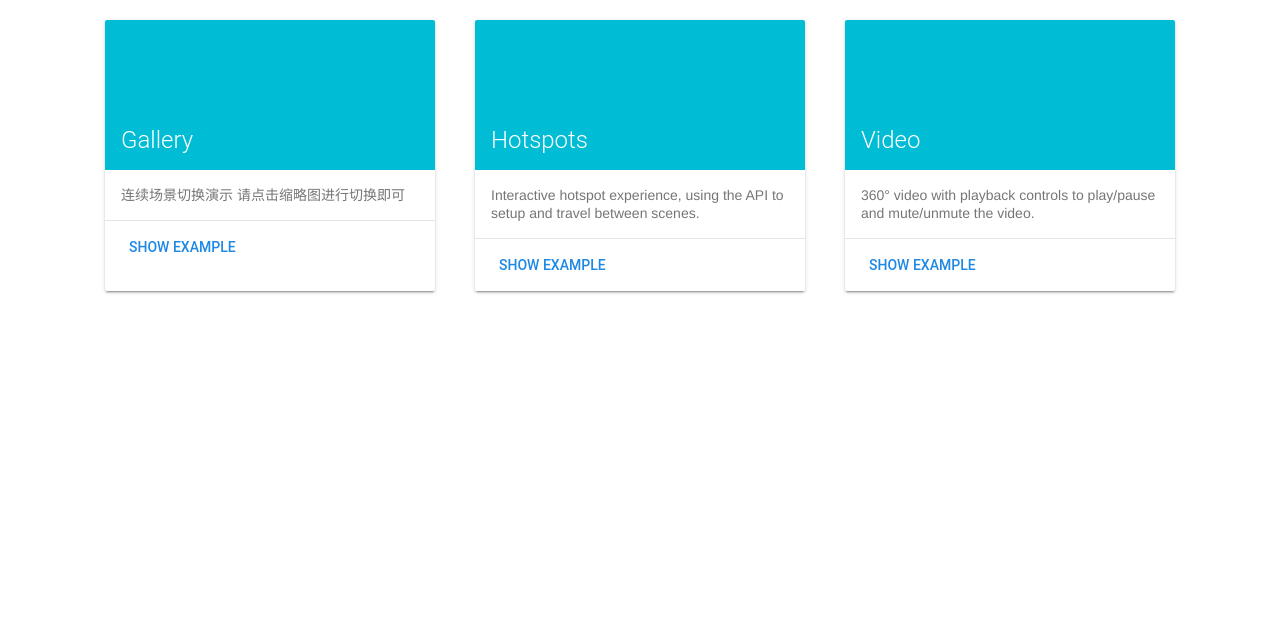
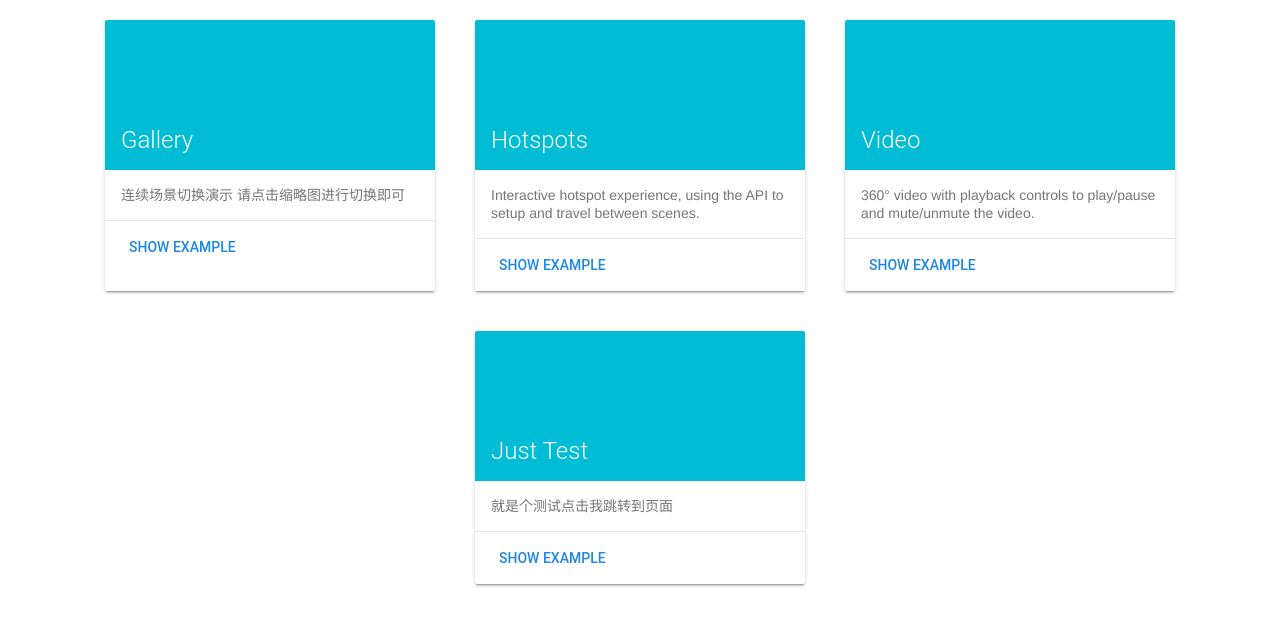
Before and after one commit to bitsbeat/bitsbeat.github.io, a plain HTML site: page index.html in a window 1280 px wide. Drawn offline with nearby package versions, Linux system fonts and the light colour scheme.

Commit message:
Add jump page for test only

```diff
--- a/index.html
+++ b/index.html
@@ -59,6 +59,16 @@
             <a class="mdl-button mdl-button--colored mdl-color-text--blue-600" href="vrview1/examples/video/index.html">Show example</a>
           </div>
         </div>
+
+        <div class="mdl-card mdl-shadow--2dp">
+          <div class="mdl-card__title mdl-color--cyan">
+            <h2 class="mdl-card__title-text">Just Test</h2>
+          </div>
+          <div class="mdl-card__supporting-text">就是个测试点击我跳转到页面</div>
+          <div class="mdl-card__actions mdl-card--border">
+            <a class="mdl-button mdl-button--colored mdl-color-text--blue-600" href="vrview1/index.html">Show example</a>
+          </div>
+        </div>
       </div>
     </div>
 	</body>
```
